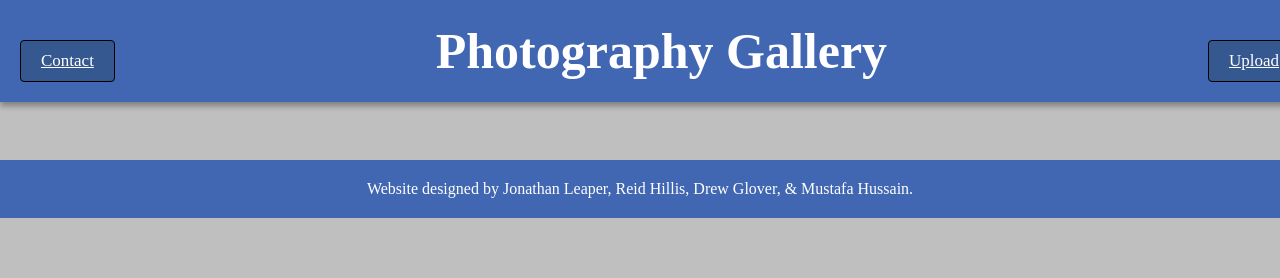
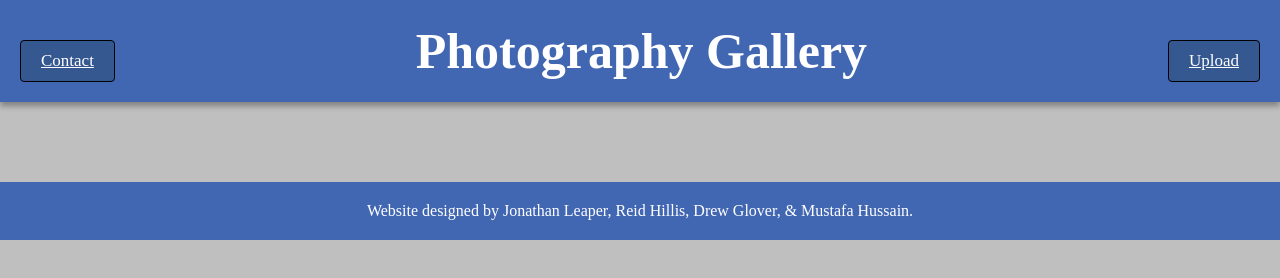
Before and after one commit to ReidHillis/photographygallery-html, a plain HTML site: page frontend/feed.html in a window 1280 px wide. Drawn offline with Linux system fonts and the light colour scheme; no server answers.

Commit message:
fixed styling

```diff
--- a/frontend/main.css
+++ b/frontend/main.css
@@ -53,10 +53,7 @@
 }
 
 header {
-  top: 0;
-  width: 100%;
   display: flex;
-  position: fixed;
   justify-content: space-between;
   align-items: center;
   background-color: #4267B2;
@@ -85,7 +82,6 @@ header a:hover {
 
 
 body {
-  padding-top: 100px;
   text-align: center;
   margin: 0;
   color: #333;
```
